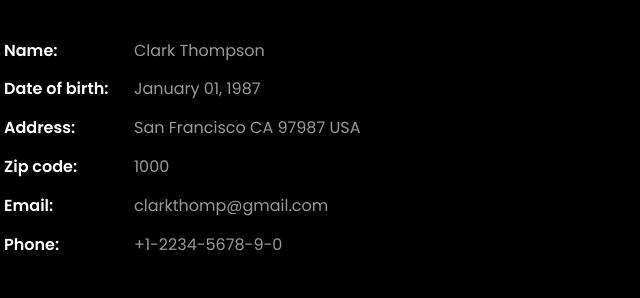
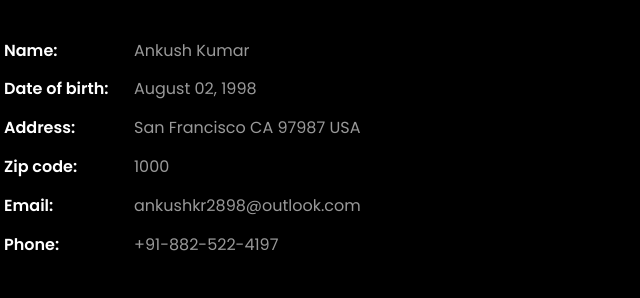
Before and after one commit to ankushkr2898/portfolio, a plain HTML site: page index.html in a window 1280 px wide. Shown: the part 1022-1320 px from the top of the page, 589-1229 px from the left. Drawn offline with Linux system fonts and the light colour scheme; animation ran at ten frames a second; files whose address does not match are found by name.

Commit message:
Name and personal details update

```diff
--- a/index.html
+++ b/index.html
@@ -58,8 +58,8 @@
 		          <div class="one-forth d-flex  align-items-center ftco-animate" data-scrollax=" properties: { translateY: '70%' }">
 		          	<div class="text">
 		          		<span class="subheading">Hello!</span>
-			            <h1 class="mb-4 mt-3">I'm <span>Clark Thompson</span></h1>
-			            <h2 class="mb-4">A Freelance Web Designer</h2>
+			            <h1 class="mb-4 mt-3">I'm <span>Ankush Kumar</span></h1>
+			            <h2 class="mb-4">A Freelancer</h2>
 			            <p><a href="#" class="btn btn-primary py-3 px-4">Hire me</a> <a href="#" class="btn btn-white btn-outline-white py-3 px-4">My works</a></p>
 		            </div>
 		          </div>
@@ -104,12 +104,12 @@
 		            <h2 class="mb-4">About Me</h2>
 		            <p>A small river named Duden flows by their place and supplies it with the necessary regelialia.</p>
 		            <ul class="about-info mt-4 px-md-0 px-2">
-		            	<li class="d-flex"><span>Name:</span> <span>Clark Thompson</span></li>
-		            	<li class="d-flex"><span>Date of birth:</span> <span>January 01, 1987</span></li>
+		            	<li class="d-flex"><span>Name:</span> <span>Ankush Kumar</span></li>
+		            	<li class="d-flex"><span>Date of birth:</span> <span>August 02, 1998</span></li>
 		            	<li class="d-flex"><span>Address:</span> <span>San Francisco CA 97987 USA</span></li>
 		            	<li class="d-flex"><span>Zip code:</span> <span>1000</span></li>
-		            	<li class="d-flex"><span>Email:</span> <span>clarkthomp@gmail.com</span></li>
-		            	<li class="d-flex"><span>Phone: </span> <span>+1-2234-5678-9-0</span></li>
+		            	<li class="d-flex"><span>Email:</span> <span>ankushkr2898@outlook.com</span></li>
+		            	<li class="d-flex"><span>Phone: </span> <span>+91-882-522-4197</span></li>
 		            </ul>
 		          </div>
 		        </div>
```
